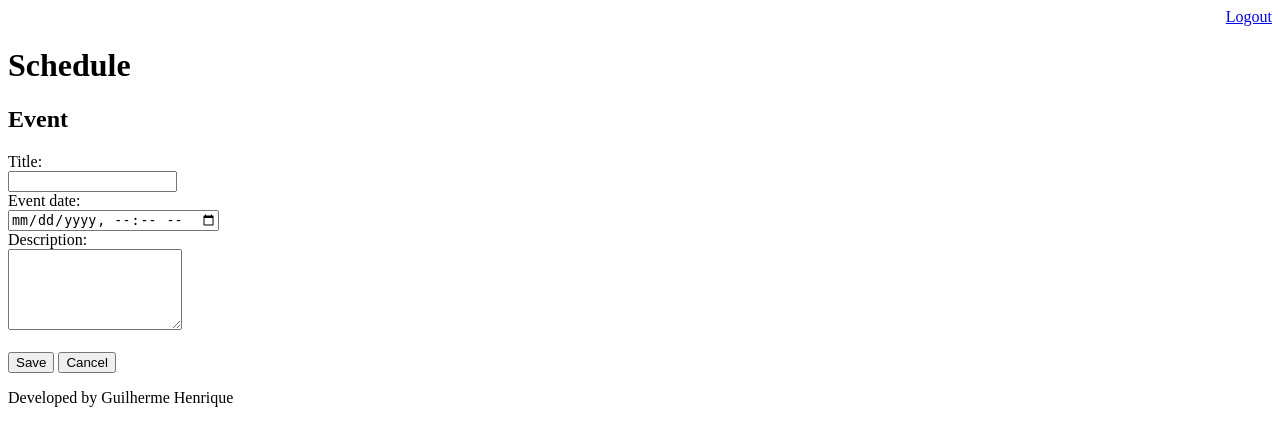
After one commit to guilherme-hap/python-developer, a Django app: page /schedule/event/ in a window 1280 px wide. The commit adds this page. Shown: the top 446 px of the page. Run offline with Django 5.2, Linux system fonts and the light colour scheme; a user stored in the database is signed in.

Commit message:
feat: Incluído template para inserção de eventos na agenda

```diff
--- a/06 - django_web_development/core/views.py
+++ b/06 - django_web_development/core/views.py
@@ -39,6 +39,23 @@ def submit_login(request):
 @login_required(login_url="/login/")
 def events_list(request):
     user = request.user
-    event = Event.objects.filter(user=user)
-    data = {"events": event}
+    user_event = Event.objects.filter(user=user)
+    data = {"events": user_event}
     return render(request, "schedule.html", data)
+
+
+@login_required(login_url='/login/')
+def event(request):
+    return render(request, 'event.html')
+
+
+@login_required(login_url='/login/')
+def submit_event(request):
+    if request.POST:
+        title = request.POST.get('title')
+        event_date = request.POST.get('event_date')
+        description = request.POST.get('description')
+        user = request.user
+        Event.objects.create(title=title, event_date=event_date,
+                             description=description, user=user)
+    return redirect('/')
--- a/06 - django_web_development/schedule/urls.py
+++ b/06 - django_web_development/schedule/urls.py
@@ -22,6 +22,8 @@ from django.views.generic import RedirectView
 urlpatterns = [
     path('admin/', admin.site.urls),
     path('schedule/', views.events_list),
+    path('schedule/event/', views.event),
+    path('schedule/event/submit', views.submit_event),
     path('', RedirectView.as_view(url='/schedule/')),
     path('login/', views.login_user),
     path('login/submit', views.submit_login),
--- /dev/null
+++ b/06 - django_web_development/templates/event.html
@@ -0,0 +1,24 @@
+{% extends "model-page.html" %}
+
+{% block content %}
+
+<h2>Event</h2>
+
+<form action="submit" method="POST"> {% csrf_token %}
+    <label>Title: </label><br>
+    <input type="text" name="title" size="18"><br>
+
+    <label>Event date: </label><br>
+    <input type="datetime-local" name="event_date"><br>
+
+    <label>Description: </label><br>
+    <textarea name="description" rows="5" cols="19"></textarea>
+
+    <br><br>
+    <button type="submit">Save</button>
+    <a href="/">
+        <button type="button">Cancel</button>
+    </a>
+</form>
+
+{% endblock     %}
```
Also changed, not shown: 06 - django_web_development/templates/schedule.html (+7 -3 lines), 06 - django_web_development/db.sqlite3.
